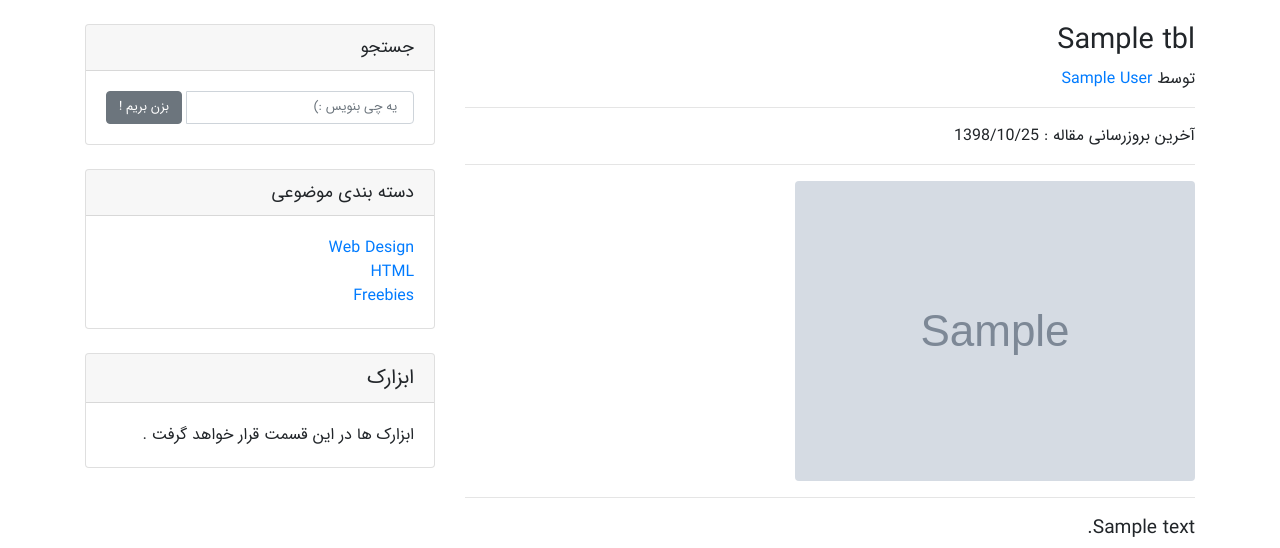
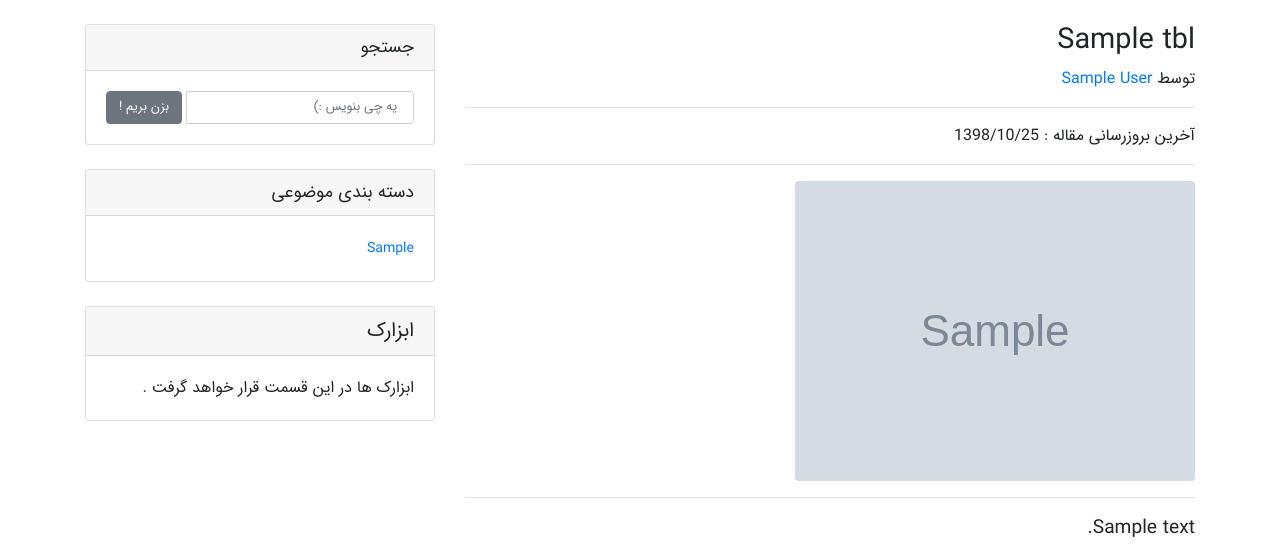
Before and after one commit to hamed-zeidabadi/CMS_PHP, a PHP site: page /index.php in a window 1280 px wide. Shown: the part 56-604 px from the top of the page. Run offline with PHP 8.4, Linux system fonts and the light colour scheme; tables that the repository leaves empty or names only in its code hold one stand-in row (values such as "Sample post"); grey boxes marked "Sample" are stand-in pictures; grey boxes labelled with a size stand in for pictures from a placeholder-image service; some libraries are stand-ins or nearby versions.

Commit message:
add dynamic sidebar => 'sidebar.php'

```diff
--- a/sidebar.php
+++ b/sidebar.php
@@ -1,3 +1,5 @@
+  <?php require_once 'includes/db.php' ?>
+
   <!-- Sidebar Widgets Column -->
   <div class="col-md-4">
 
@@ -13,15 +15,24 @@
               <div class="row">
                   <div class="col-lg-6">
                       <ul class="list-unstyled mb-0">
+
+
+                          <?php
+
+                            $sql_category = 'SELECT * FROM categories_tbl';
+                            $query = mysqli_query($connect, $sql_category);
+                            while ($row = mysqli_fetch_assoc($query)) {
+                                $category_name = $row['category']
+                            ?>
                               <li>
-                             <a href="#">Web Design</a>
+                                  <a style="font-size: 0.88em; line-height: 25px;" href="#"> <?php echo $category_name ?></a>
                               </li>
-                         <li>
-                             <a href="#">HTML</a>
-                         </li>
-                         <li>
-                             <a href="#">Freebies</a>
-                         </li>
+
+                          <?php
+
+                            };
+
+                            ?>
                       </ul>
                   </div>
 
```
Lines whose indentation alone changed are shown as unchanged.
